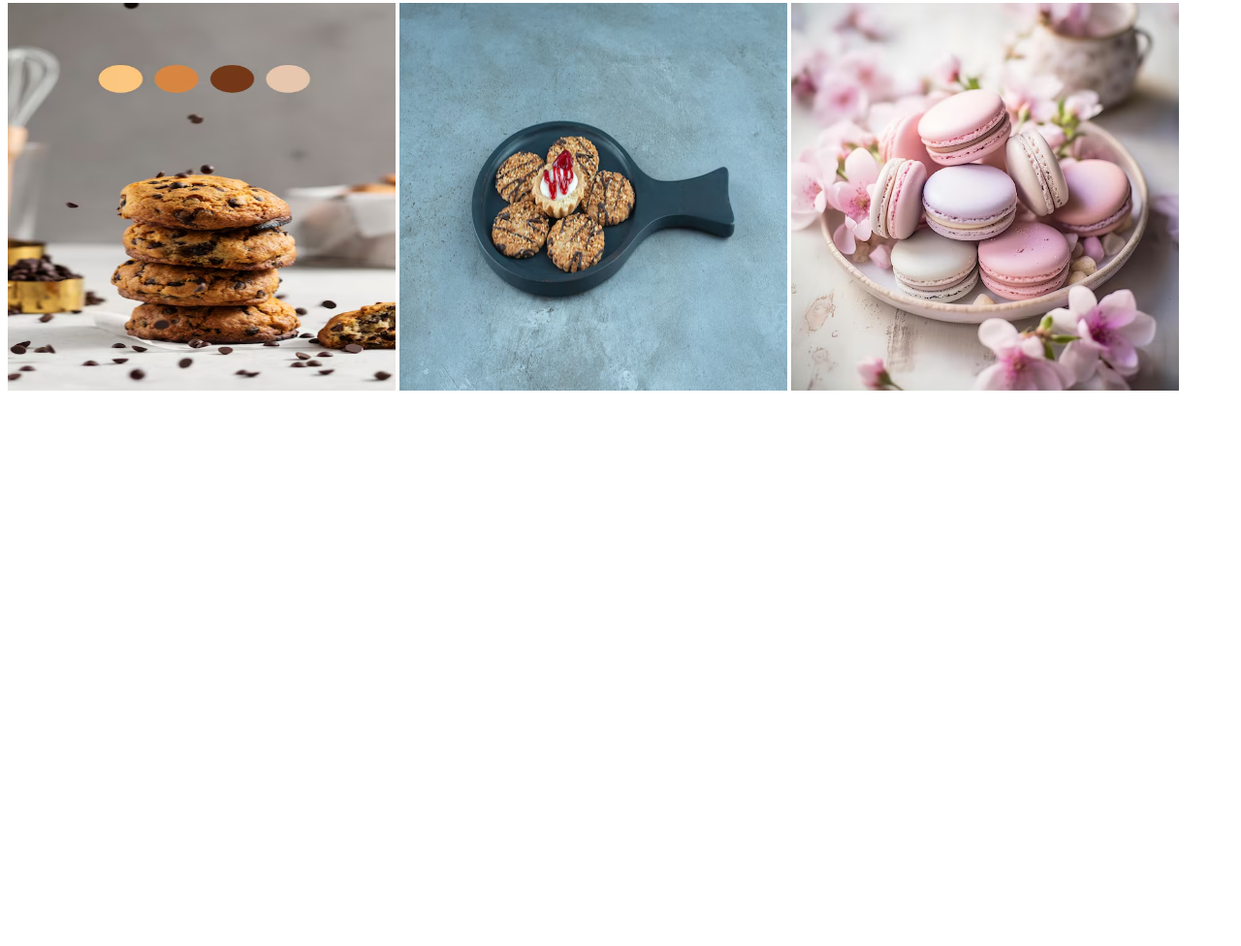
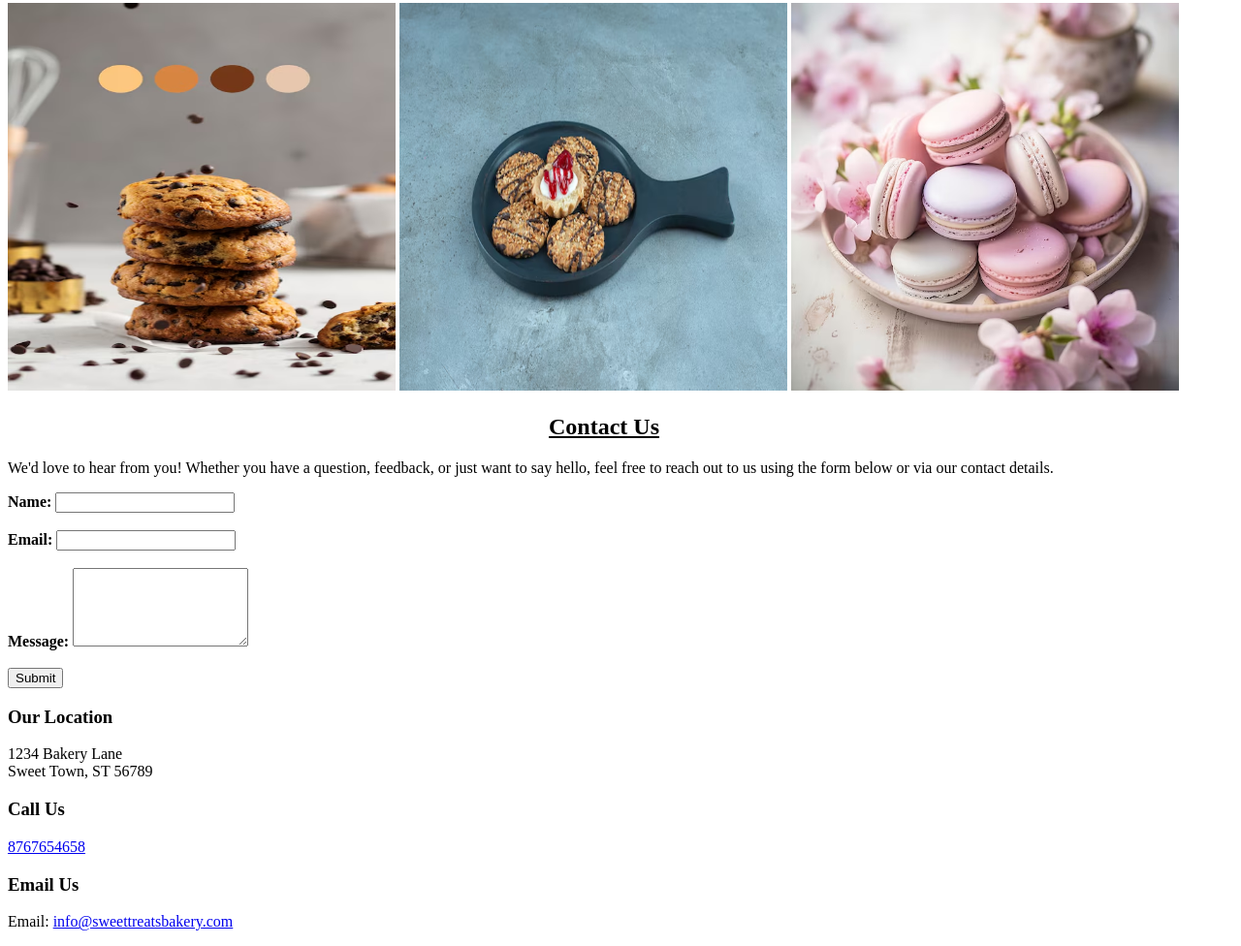
Before and after one commit to nidhiambatkar026/Assignment_14, a plain HTML site: page index.html in a window 1280 px wide. Shown: the part 2663-3639 px from the top of the page at 97% size. Before the commit the page ends 3078 px from the top, so only its background shows below. Drawn offline with Linux system fonts and the light colour scheme.

Commit message:
contact us info added

```diff
--- a/index.html
+++ b/index.html
@@ -13,7 +13,7 @@
     <a href="#home">Home</a>&nbsp;&nbsp;
     <a href="#about">About</a>&nbsp;&nbsp;
     <a href="#menu">Menu</a>&nbsp;&nbsp;
-    <a href="">Contact</a>&nbsp;&nbsp;
+    <a href="#contact">Contact</a>&nbsp;&nbsp;
 
     <hr>
     <hr>
@@ -32,7 +32,8 @@
     <hr>
 
     <h2 id="about">
-        &nbsp;&nbsp;&nbsp;&nbsp;&nbsp;&nbsp;&nbsp;&nbsp;&nbsp;&nbsp;&nbsp;&nbsp;&nbsp;&nbsp;&nbsp;&nbsp;&nbsp;&nbsp;&nbsp;&nbsp;&nbsp;&nbsp;&nbsp;&nbsp;&nbsp;&nbsp;&nbsp;&nbsp;&nbsp;&nbsp;&nbsp;&nbsp;&nbsp;&nbsp;&nbsp;&nbsp;&nbsp;&nbsp;&nbsp;&nbsp;&nbsp;&nbsp;&nbsp;&nbsp;&nbsp;&nbsp;&nbsp;&nbsp;&nbsp;&nbsp;&nbsp;&nbsp;&nbsp;&nbsp;&nbsp;&nbsp;&nbsp;&nbsp;&nbsp;&nbsp;&nbsp;&nbsp;&nbsp;&nbsp;&nbsp;&nbsp;&nbsp;&nbsp;&nbsp;&nbsp;&nbsp;&nbsp;&nbsp;&nbsp;&nbsp;&nbsp;&nbsp;&nbsp;&nbsp;&nbsp;&nbsp;&nbsp;&nbsp;&nbsp;&nbsp;&nbsp;&nbsp;&nbsp;&nbsp;&nbsp;&nbsp;&nbsp;&nbsp;&nbsp;&nbsp;&nbsp;<u>About Us</u></h2>
+        &nbsp;&nbsp;&nbsp;&nbsp;&nbsp;&nbsp;&nbsp;&nbsp;&nbsp;&nbsp;&nbsp;&nbsp;&nbsp;&nbsp;&nbsp;&nbsp;&nbsp;&nbsp;&nbsp;&nbsp;&nbsp;&nbsp;&nbsp;&nbsp;&nbsp;&nbsp;&nbsp;&nbsp;&nbsp;&nbsp;&nbsp;&nbsp;&nbsp;&nbsp;&nbsp;&nbsp;&nbsp;&nbsp;&nbsp;&nbsp;&nbsp;&nbsp;&nbsp;&nbsp;&nbsp;&nbsp;&nbsp;&nbsp;&nbsp;&nbsp;&nbsp;&nbsp;&nbsp;&nbsp;&nbsp;&nbsp;&nbsp;&nbsp;&nbsp;&nbsp;&nbsp;&nbsp;&nbsp;&nbsp;&nbsp;&nbsp;&nbsp;&nbsp;&nbsp;&nbsp;&nbsp;&nbsp;&nbsp;&nbsp;&nbsp;&nbsp;&nbsp;&nbsp;&nbsp;&nbsp;&nbsp;&nbsp;&nbsp;&nbsp;&nbsp;&nbsp;&nbsp;&nbsp;&nbsp;&nbsp;&nbsp;&nbsp;&nbsp;&nbsp;&nbsp;&nbsp;<u>About
+            Us</u></h2>
 
     <p>Welcome to Sweet Treats Bakery, where our passion for baking brings joy to every bite. Established in 2004, Sweet
         Treats has been a cornerstone in the community, known for our commitment to quality, freshness, and customer
@@ -60,24 +61,54 @@
         introduce new products, and always find new ways to bring a smile to your face. Thank you for being a part of
         our journey. We look forward to serving you for many more years to come.</p>
 
-    <h2 id="menu">&nbsp;&nbsp;&nbsp;&nbsp;&nbsp;&nbsp;&nbsp;&nbsp;&nbsp;&nbsp;&nbsp;&nbsp;&nbsp;&nbsp;&nbsp;&nbsp;&nbsp;&nbsp;&nbsp;&nbsp;&nbsp;&nbsp;&nbsp;&nbsp;&nbsp;&nbsp;&nbsp;&nbsp;&nbsp;&nbsp;&nbsp;&nbsp;&nbsp;&nbsp;&nbsp;&nbsp;&nbsp;&nbsp;&nbsp;&nbsp;&nbsp;&nbsp;&nbsp;&nbsp;&nbsp;&nbsp;&nbsp;&nbsp;&nbsp;&nbsp;&nbsp;&nbsp;&nbsp;&nbsp;&nbsp;&nbsp;&nbsp;&nbsp;&nbsp;&nbsp;&nbsp;&nbsp;&nbsp;&nbsp;&nbsp;&nbsp;&nbsp;&nbsp;&nbsp;&nbsp;&nbsp;&nbsp;&nbsp;&nbsp;&nbsp;&nbsp;&nbsp;&nbsp;&nbsp;&nbsp;&nbsp;&nbsp;&nbsp;&nbsp;&nbsp;&nbsp;&nbsp;&nbsp;&nbsp;&nbsp;&nbsp;&nbsp;&nbsp;&nbsp;&nbsp;&nbsp;&nbsp;&nbsp;&nbsp;&nbsp;<u>Menu</u>
+    <h2 id="menu">
+        &nbsp;&nbsp;&nbsp;&nbsp;&nbsp;&nbsp;&nbsp;&nbsp;&nbsp;&nbsp;&nbsp;&nbsp;&nbsp;&nbsp;&nbsp;&nbsp;&nbsp;&nbsp;&nbsp;&nbsp;&nbsp;&nbsp;&nbsp;&nbsp;&nbsp;&nbsp;&nbsp;&nbsp;&nbsp;&nbsp;&nbsp;&nbsp;&nbsp;&nbsp;&nbsp;&nbsp;&nbsp;&nbsp;&nbsp;&nbsp;&nbsp;&nbsp;&nbsp;&nbsp;&nbsp;&nbsp;&nbsp;&nbsp;&nbsp;&nbsp;&nbsp;&nbsp;&nbsp;&nbsp;&nbsp;&nbsp;&nbsp;&nbsp;&nbsp;&nbsp;&nbsp;&nbsp;&nbsp;&nbsp;&nbsp;&nbsp;&nbsp;&nbsp;&nbsp;&nbsp;&nbsp;&nbsp;&nbsp;&nbsp;&nbsp;&nbsp;&nbsp;&nbsp;&nbsp;&nbsp;&nbsp;&nbsp;&nbsp;&nbsp;&nbsp;&nbsp;&nbsp;&nbsp;&nbsp;&nbsp;&nbsp;&nbsp;&nbsp;&nbsp;&nbsp;&nbsp;&nbsp;&nbsp;&nbsp;&nbsp;<u>Menu</u>
     </h2>
 
     <h3>Our Menu</h3>
     <p>Cakes</p>
-    <img src="./images/chocalate_cake.avif" alt="chocalate_cake" height="400px" width="400px"/>
-    <img src="./images/vanilla cake.avif" alt="vanilla" height="00px" width="400px"/>
-    <img src="./images/red_velvet_cake.avif" alt="red_velvet_cake" height="400px" width="400px"/>
+    <img src="./images/chocalate_cake.avif" alt="chocalate_cake" height="400px" width="400px" />
+    <img src="./images/vanilla cake.avif" alt="vanilla" height="400px" width="400px" />
+    <img src="./images/red_velvet_cake.avif" alt="red_velvet_cake" height="400px" width="400px" />
 
     <p>Pastries</p>
-    <img src="./images/fresh-croissants-.avif" alt="fresh-croissants" height="400px" width="400px"/>
-    <img src="./images/Cinnamon_Roll.avif" alt="Cinnamon Roll" height="400px" width="400px"/>
-    <img src="./images/Apple_Pie.avif" alt="Apple Pie" height="400px" width="400px"/>
+    <img src="./images/fresh-croissants-.avif" alt="fresh-croissants" height="400px" width="400px" />
+    <img src="./images/Cinnamon_Roll.avif" alt="Cinnamon Roll" height="400px" width="400px" />
+    <img src="./images/Apple_Pie.avif" alt="Apple Pie" height="400px" width="400px" />
 
     <p>Cookies</p>
-    <img src="./images/Chocolate_Chip_Cookie.avif" alt="Chocolate Chip Cookie" height="400px" width="400px"/>
-    <img src="./images/Oatmeal_Raisin_Cookie.avif" alt="Oatmeal Raisin Cookie" height="400px" width="400px"/>
-    <img src="./images/Macaroon.avif" alt="Macaroon" height="400px" width="400px"/>
+    <img src="./images/Chocolate_Chip_Cookie.avif" alt="Chocolate Chip Cookie" height="400px" width="400px" />
+    <img src="./images/Oatmeal_Raisin_Cookie.avif" alt="Oatmeal Raisin Cookie" height="400px" width="400px" />
+    <img src="./images/Macaroon.avif" alt="Macaroon" height="400px" width="400px" />
+
+    <h2 id="contact">&nbsp;&nbsp;&nbsp;&nbsp;&nbsp;&nbsp;&nbsp;&nbsp;&nbsp;&nbsp;&nbsp;&nbsp;&nbsp;&nbsp;&nbsp;&nbsp;&nbsp;&nbsp;&nbsp;&nbsp;&nbsp;&nbsp;&nbsp;&nbsp;&nbsp;&nbsp;&nbsp;&nbsp;&nbsp;&nbsp;&nbsp;&nbsp;&nbsp;&nbsp;&nbsp;&nbsp;&nbsp;&nbsp;&nbsp;&nbsp;&nbsp;&nbsp;&nbsp;&nbsp;&nbsp;&nbsp;&nbsp;&nbsp;&nbsp;&nbsp;&nbsp;&nbsp;&nbsp;&nbsp;&nbsp;&nbsp;&nbsp;&nbsp;&nbsp;&nbsp;&nbsp;&nbsp;&nbsp;&nbsp;&nbsp;&nbsp;&nbsp;&nbsp;&nbsp;&nbsp;&nbsp;&nbsp;&nbsp;&nbsp;&nbsp;&nbsp;&nbsp;&nbsp;&nbsp;&nbsp;&nbsp;&nbsp;&nbsp;&nbsp;&nbsp;&nbsp;&nbsp;&nbsp;&nbsp;&nbsp;&nbsp;&nbsp;&nbsp;<u>Contact
+            Us</u></h2>
+    <p>We'd love to hear from you! Whether you have a question, feedback, or just want to say hello, feel free to reach
+        out to us using the form below or via our contact details.</p>
+    <form>
+        <label for="name"><b>Name:</b></label>
+        <input type="text" id="name" name="name" required><br/><br/>
+
+        <label for="email"><b>Email:</b></label>
+        <input type="email" id="email" name="email" required><br/><br/>
+
+        <label for="message"><b>Message:</b></label>
+        <textarea id="message" name="message" rows="5" required></textarea><br/><br/>
+
+        <button type="submit">Submit</button>
+
+        <h3>Our Location</h3>
+            <p>1234 Bakery Lane<br>Sweet Town, ST 56789</p>
+
+        <h3>Call Us</h3>
+        <a href="tel:8767654658">8767654658</a>
+
+        <h3>Email Us</h3>
+            <p>Email: <a href="mailto:info@sweettreatsbakery.com">info@sweettreatsbakery.com</a></p>
+
+    </form>
+
+
 
 </body>
 
```
